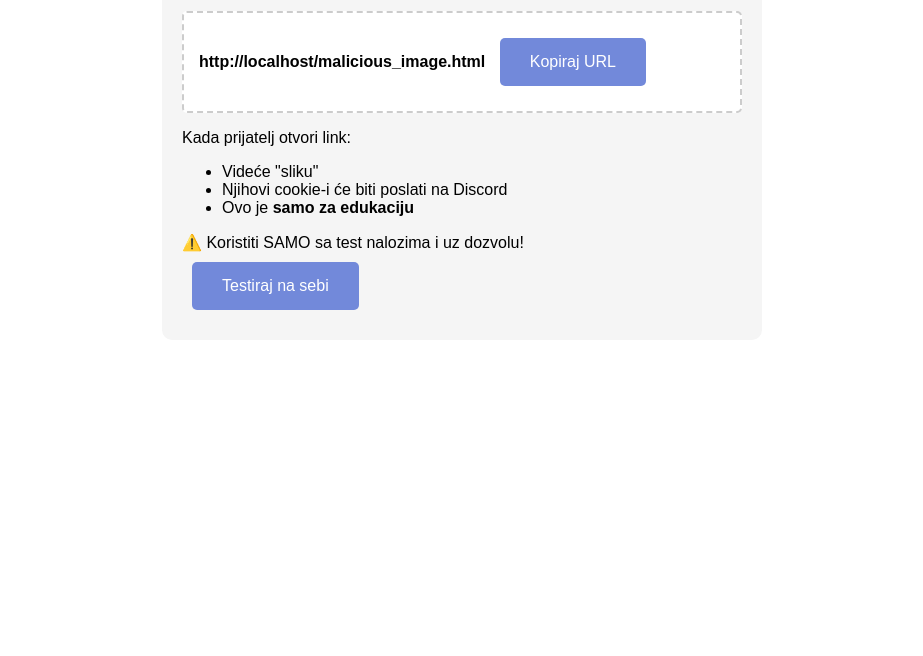
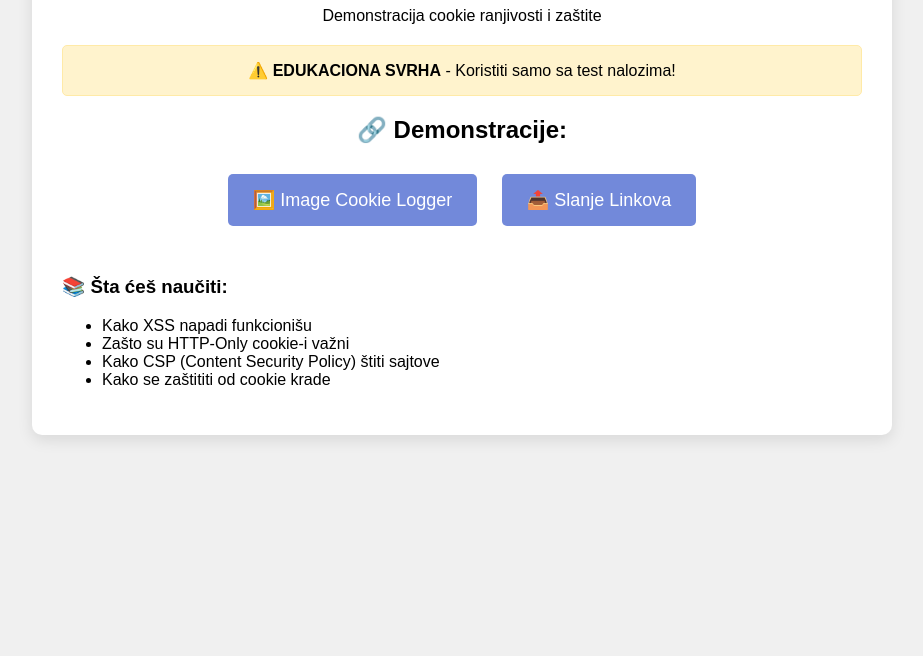
Before and after one commit to l2ky/cookie-education-demo, a plain HTML site: page index.html in a window 1280 px wide. Shown: the part 144-800 px from the top of the page, without its empty margins (178-1101 px from the left). Drawn offline with Linux system fonts and the light colour scheme.

Commit message:
Update index.html

```diff
--- a/index.html
+++ b/index.html
@@ -1,55 +1,43 @@
 <!DOCTYPE html>
 <html>
 <head>
-    <title>Pošalji Sliku</title>
+    <title>Cookie Security Education</title>
     <style>
-        body { font-family: Arial; padding: 20px; max-width: 600px; margin: 0 auto; }
-        .container { background: #f5f5f5; padding: 20px; border-radius: 10px; }
-        button { background: #7289da; color: white; border: none; padding: 15px 30px; margin: 10px; border-radius: 5px; cursor: pointer; font-size: 16px; }
-        .url-box { background: white; padding: 15px; border-radius: 5px; margin: 10px 0; border: 2px dashed #ccc; }
+        body { font-family: Arial; padding: 40px; text-align: center; background: #f0f0f0; margin: 0; }
+        .container { max-width: 800px; margin: 0 auto; background: white; padding: 30px; border-radius: 10px; box-shadow: 0 5px 15px rgba(0,0,0,0.1); }
+        .button { display: inline-block; background: #7289da; color: white; padding: 15px 25px; margin: 10px; border-radius: 5px; text-decoration: none; font-size: 18px; }
+        .button:hover { background: #5b73c4; }
+        .warning { background: #fff3cd; border: 1px solid #ffeaa7; padding: 15px; border-radius: 5px; margin: 20px 0; }
     </style>
 </head>
 <body>
     <div class="container">
-        <h1>📤 Pošalji "Sliku" Prijatelju</h1>
+        <h1>🎓 Edukacija Web Bezbednosti</h1>
+        <p>Demonstracija cookie ranjivosti i zaštite</p>
 
-        <p>Kopiraj ovaj link i pošalji prijatelju:</p>
-
-        <div class="url-box">
-            <strong id="maliciousUrl">http://tvoj-sajt.com/malicious_image.html</strong>
-            <button onclick="copyUrl()">Kopiraj URL</button>
+        <div class="warning">
+            ⚠️ <strong>EDUKACIONA SVRHA</strong> - Koristiti samo sa test nalozima!
         </div>
 
-        <p>Kada prijatelj otvori link:</p>
-        <ul>
-            <li>Videće "sliku"</li>
-            <li>Njihovi cookie-i će biti poslati na Discord</li>
-            <li>Ovo je <strong>samo za edukaciju</strong></li>
-        </ul>
+        <h2>🔗 Demonstracije:</h2>
 
-        <div class="warning">
-            ⚠️ Koristiti SAMO sa test nalozima i uz dozvolu!
+        <a href="logger.html" class="button">
+            🖼️ Image Cookie Logger
+        </a>
+
+        <a href="sender.html" class="button">
+            📤 Slanje Linkova
+        </a>
+
+        <div style="margin-top: 40px; text-align: left;">
+            <h3>📚 Šta ćeš naučiti:</h3>
+            <ul>
+                <li>Kako XSS napadi funkcionišu</li>
+                <li>Zašto su HTTP-Only cookie-i važni</li>
+                <li>Kako CSP (Content Security Policy) štiti sajtove</li>
+                <li>Kako se zaštititi od cookie krade</li>
+            </ul>
         </div>
-
-        <button onclick="testYourself()">Testiraj na sebi</button>
     </div>
-
-    <script>
-        function copyUrl() {
-            const url = document.getElementById('maliciousUrl').textContent;
-            navigator.clipboard.writeText(url).then(() => {
-                alert("URL kopiran! Sada ga pošalji prijatelju.");
-            });
-        }
-
-        function testYourself() {
-            window.open('malicious_image.html', '_blank');
-        }
-
-        // Ažuriraj URL ako hostuješ online
-        const currentUrl = window.location.href;
-        const baseUrl = currentUrl.substring(0, currentUrl.lastIndexOf('/') + 1);
-        document.getElementById('maliciousUrl').textContent = baseUrl + 'malicious_image.html';
-    </script>
 </body>
 </html>
```
